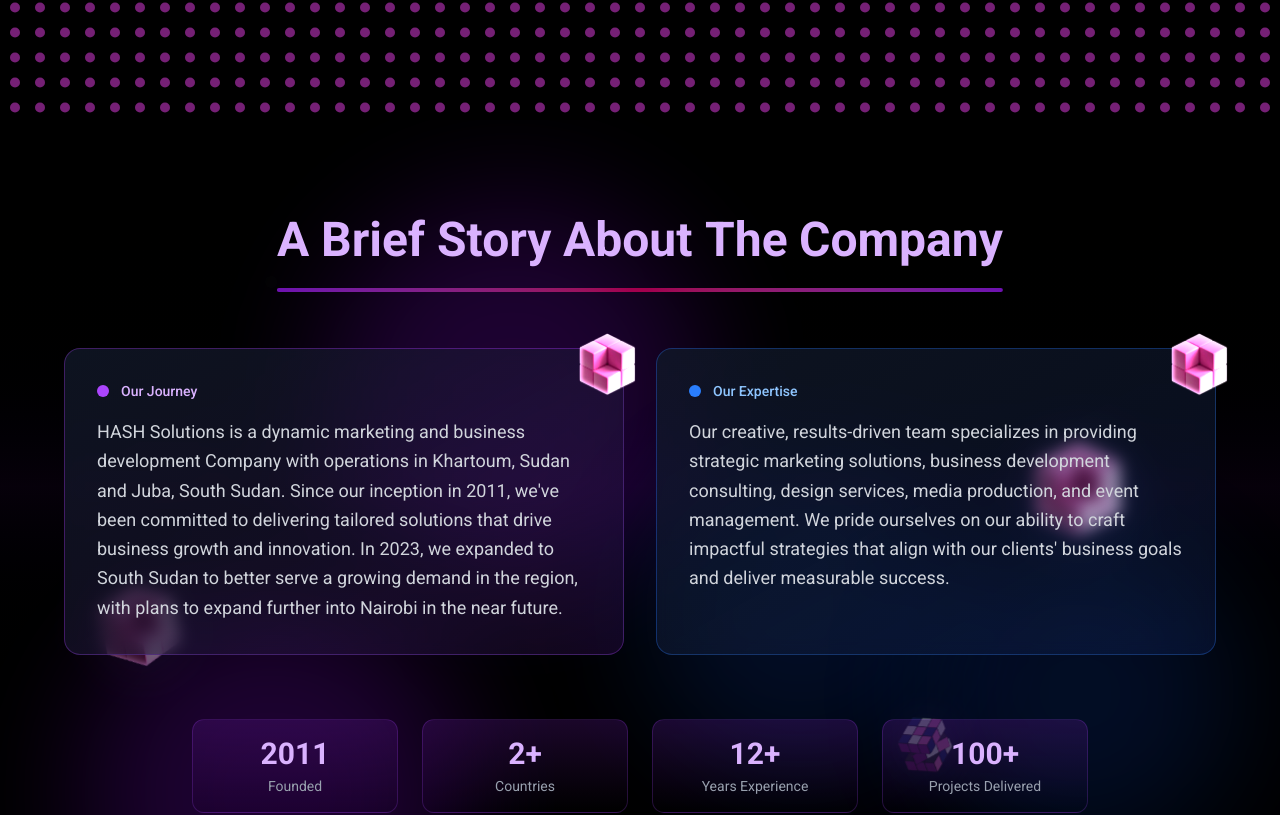
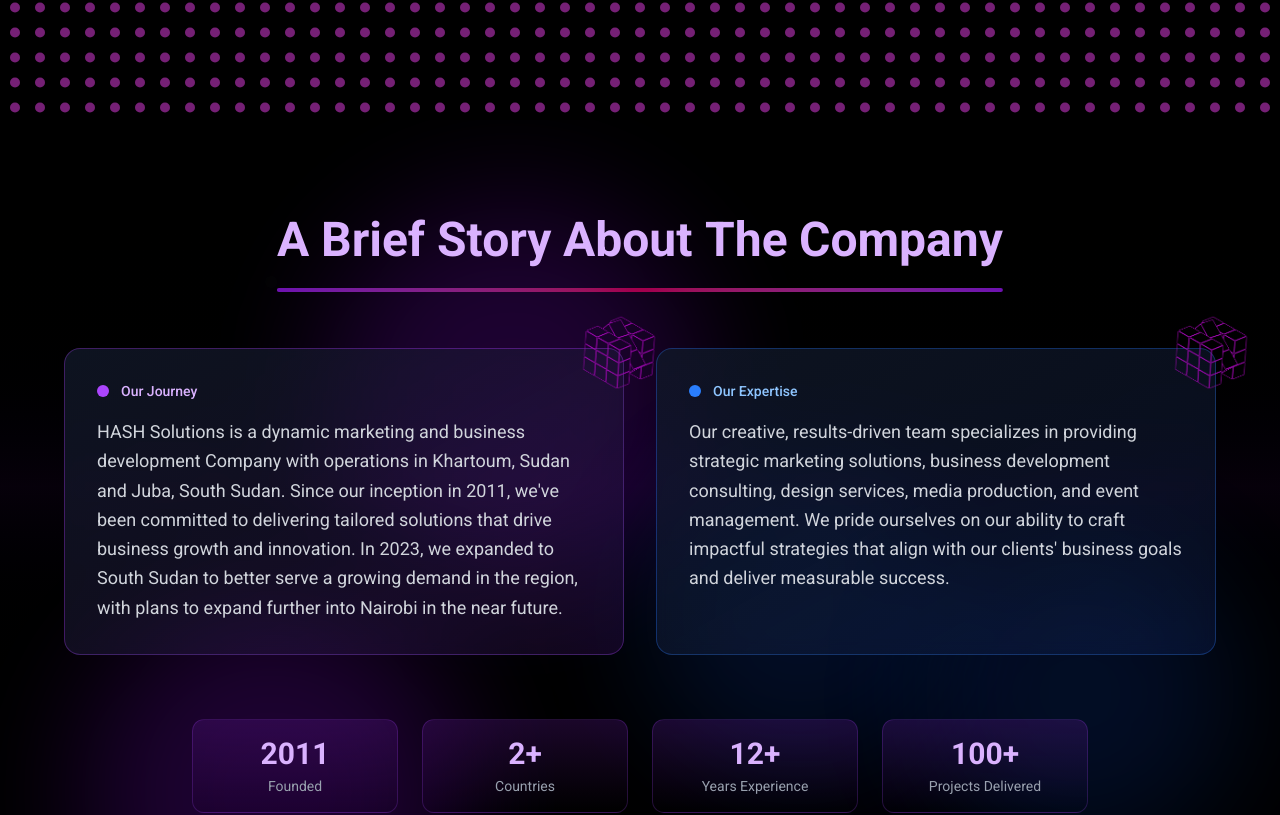
Before and after one commit to basharelhusseiny/Hash-Solutions, a Next.js app: page / in a window 1280 px wide. Shown: the part 680-1495 px from the top of the page. Built offline with nearby package versions, Linux system fonts and the light colour scheme.

Commit message:
Refactor code structure for improved readability and maintainability

```diff
--- a/src/app/marketing/page.jsx
+++ b/src/app/marketing/page.jsx
@@ -18,6 +18,10 @@
 const MarketingPage = () => {
   const [isVisible, setIsVisible] = useState(false);
   const [hoveredItem, setHoveredItem] = useState(null);
+  const [activeImage, setActiveImage] = useState("/images/hash-marketing.png"); // State للصورة النشطة
+  const [activeDesignImage, setActiveDesignImage] = useState(
+    "/images/meetHash.png"
+  ); // New state for design image
   const sectionRef = useRef(null);
 
   useEffect(() => {
@@ -74,24 +78,28 @@
       title: "Brand Strategy & Brand Positioning",
       description: "Strategic brand development and market positioning",
       color: "from-purple-600 to-purple-800",
+      image: "/images/hash-chair.png",
     },
     {
       icon: FaChartLine,
       title: "Marketing & Sales Strategy",
       description: "Comprehensive marketing and sales frameworks",
       color: "from-violet-500 to-purple-700",
+      image: "/images/hash-cup.png",
     },
     {
       icon: FaRocket,
       title: "Campaign Creation & Execution",
       description: "End-to-end campaign management and optimization",
       color: "from-indigo-500 to-purple-600",
+      image: "/images/hash-lens.png",
     },
     {
       icon: FaLightbulb,
       title: "Sales Training Workshops",
       description: "Professional sales training and skill development",
       color: "from-purple-500 to-indigo-600",
+      image: "/images/hash-camira.png",
     },
   ];
 
@@ -101,18 +109,21 @@
       title: "Brand Identity & Logo Design",
       description: "Complete brand identity and visual design systems",
       color: "from-violet-600 to-purple-600",
+      image: "/images/hash-chair.png",
     },
     {
       icon: FaStar,
       title: "Artwork & Visual Design",
       description: "Creative artwork and visual communication design",
       color: "from-purple-600 to-violet-700",
+      image: "/images/hash-cup.png",
     },
     {
       icon: FaBullhorn,
       title: "Social Media Branding",
       description: "Social media visual identity and content design",
       color: "from-indigo-600 to-purple-600",
+      image: "/images/hash-lens.png",
     },
     {
       icon: FaRocket,
@@ -120,6 +131,7 @@
       description:
         "Flyers, billboards, corporate gifts and promotional materials",
       color: "from-purple-500 to-violet-600",
+      image: "/images/hash-camira.png",
     },
   ];
 
@@ -170,39 +182,6 @@
           }}
           className="absolute bottom-20 right-1/4 w-96 h-96 bg-violet-600/20 rounded-full blur-3xl"
         />
-
-        {/* Floating Diamonds */}
-        {/* {[...Array(8)].map((_, i) => (
-          <motion.div
-            key={i}
-            animate={{
-              y: [0, -30, 0],
-              rotate: [0, 360],
-              scale: [1, 1.3, 1],
-            }}
-            transition={{
-              duration: 6 + i,
-              repeat: Infinity,
-              ease: "easeInOut",
-              delay: i * 0.8,
-            }}
-            className={`absolute ${
-              i % 4 === 0
-                ? "top-10"
-                : i % 4 === 1
-                ? "top-1/3"
-                : i % 4 === 2
-                ? "bottom-1/3"
-                : "bottom-10"
-            } ${
-              i % 3 === 0 ? "left-10" : i % 3 === 1 ? "right-10" : "left-1/2"
-            }`}
-          >
-            <IoDiamond
-              className={`text-${2 + (i % 3)}xl text-purple-400/${15 + i * 3}`}
-            />
-          </motion.div>
-        ))} */}
       </div>
 
       <div className="container mx-auto px-6 relative z-10">
@@ -289,8 +268,9 @@
                   onHoverEnd={() => setHoveredItem(null)}
                   onTouchStart={() => setHoveredItem(`marketing-${index}`)}
                   onTouchEnd={() => setHoveredItem(null)}
+                  onClick={() => setActiveImage(service.image)} // تحديث الصورة النشطة
                   whileHover={{ x: 10, scale: 1.02 }}
-                  className="group relative"
+                  className="group relative cursor-pointer" // إضافة تأثير المؤشر
                 >
                   <div className="flex items-start p-6 rounded-2xl bg-black/40 backdrop-blur-xl border border-purple-500/30 hover:border-purple-400/60 transition-all duration-500 hover:shadow-2xl hover:shadow-purple-500/20">
                     {/* Icon */}
@@ -368,7 +348,7 @@
               {/* Image */}
               <div className="relative bg-black/20 backdrop-blur-sm border border-purple-500/30 rounded-3xl p-8 shadow-2xl">
                 <Image
-                  src="/images/hash-marketing.png"
+                  src={activeImage} // استخدام الصورة النشطة
                   alt="Marketing Solutions"
                   width={600}
                   height={500}
@@ -436,7 +416,7 @@
               {/* Image */}
               <div className="relative bg-black/20 backdrop-blur-sm border border-violet-500/30 rounded-3xl p-8 shadow-2xl">
                 <Image
-                  src="/images/meetHash.png"
+                  src={activeDesignImage} // Update this line
                   alt="Design & Branding Solutions"
                   width={600}
                   height={500}
@@ -481,7 +461,7 @@
               <div className="absolute inset-0 w-full h-full border-2 border-purple-500/20 rounded-3xl transform rotate-3" />
             </div>
           </motion.div>
-
+          {/* ===================================================================== */}
           {/* Content Side */}
           <motion.div
             variants={containerVariants}
@@ -517,8 +497,9 @@
                   onHoverEnd={() => setHoveredItem(null)}
                   onTouchStart={() => setHoveredItem(`design-${index}`)}
                   onTouchEnd={() => setHoveredItem(null)}
+                  onClick={() => setActiveDesignImage(service.image)} // Add this line
                   whileHover={{ x: 10, scale: 1.02 }}
-                  className="group relative"
+                  className="group relative cursor-pointer" // Add cursor-pointer
                 >
                   <div className="flex items-start p-6 rounded-2xl bg-black/40 backdrop-blur-xl border border-violet-500/30 hover:border-violet-400/60 transition-all duration-500 hover:shadow-2xl hover:shadow-violet-500/20">
                     {/* Icon */}
--- a/src/components/home/CompanyOverview.jsx
+++ b/src/components/home/CompanyOverview.jsx
@@ -117,9 +117,9 @@
     >
       <div className="container mx-auto px-5">
         {/* Floating Animated Images */}
-        <div className="absolute inset-0 pointer-events-none">
+        {/* <div className="absolute inset-0 pointer-events-none">
           <FloatingImage
-            src="/images/hash-cup.png"
+            src="/images/Hash-box-new.png"
             alt="Hash Cup"
             delay={2}
             size={80}
@@ -142,7 +142,7 @@
             position={{ bottom: "10%", right: "25%" }}
             animationType="spin"
           />
-        </div>
+        </div> */}
 
         {/* Gradient Orbs */}
         <div className="absolute top-20 left-1/4 w-96 h-96 bg-purple-600/20 rounded-full blur-3xl animate-pulse" />
@@ -171,11 +171,11 @@
               <div className="absolute inset-0 bg-gradient-to-r from-purple-600/10 to-blue-600/10 rounded-2xl opacity-0 group-hover:opacity-100 transition-opacity duration-500" />
 
               {/* Card Icon */}
-              <div className="absolute -top-4 -right-4 transition-opacity duration-300">
+              <div className="absolute -top-9 -right-9 transition-opacity duration-300">
                 <Image
-                  src="/images/hash-cup.png"
+                  src="/images/Hash-box-new.png"
                   alt="Hash Main"
-                  width={60}
+                  width={80}
                   height={60}
                   className="filter brightness-150"
                 />
@@ -213,11 +213,11 @@
               <div className="absolute inset-0 bg-gradient-to-r from-blue-600/10 to-purple-600/10 rounded-2xl opacity-0 group-hover:opacity-100 transition-opacity duration-500" />
 
               {/* Card Icon */}
-              <div className="absolute -top-4 -right-4  transition-opacity duration-300">
+              <div className="absolute -top-9 -right-9 transition-opacity duration-300">
                 <Image
-                  src="/images/hash-cup.png"
-                  alt="Hash Cup"
-                  width={60}
+                  src="/images/Hash-box-new.png"
+                  alt="Hash Main"
+                  width={80}
                   height={60}
                   className="filter brightness-150"
                 />
```
Also changed, not shown: public/images/HASH-SOLUTIONS-LOGO-white-removebg-preview.png, public/images/Hash-box-new.png (added).
